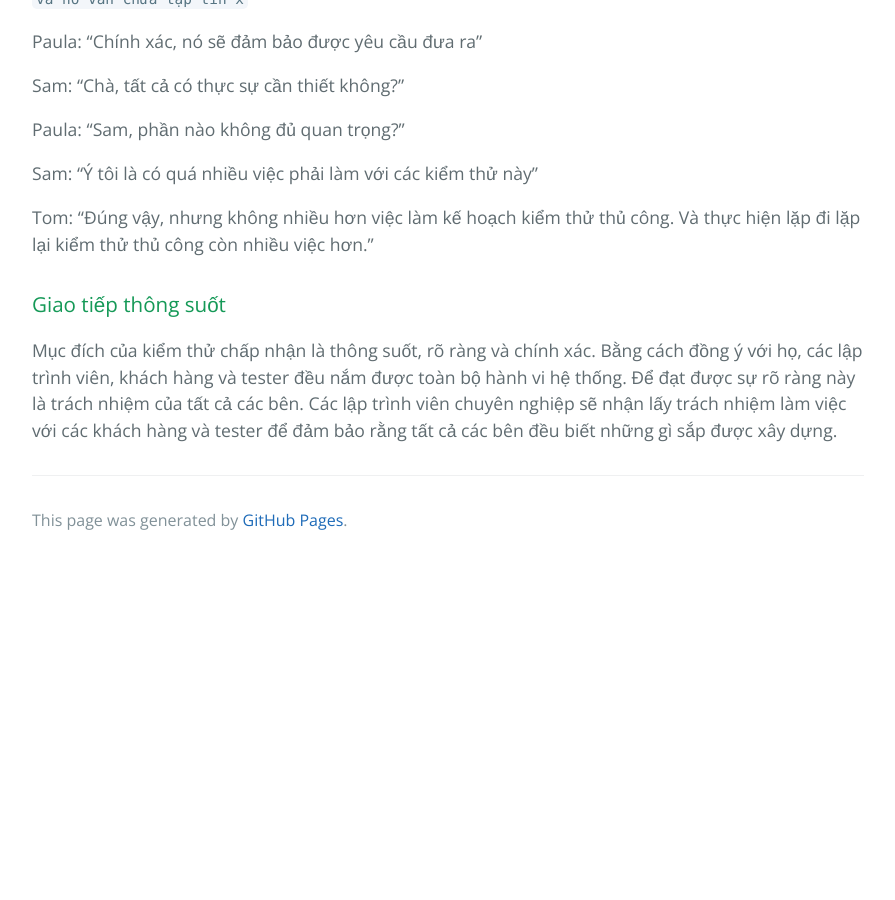
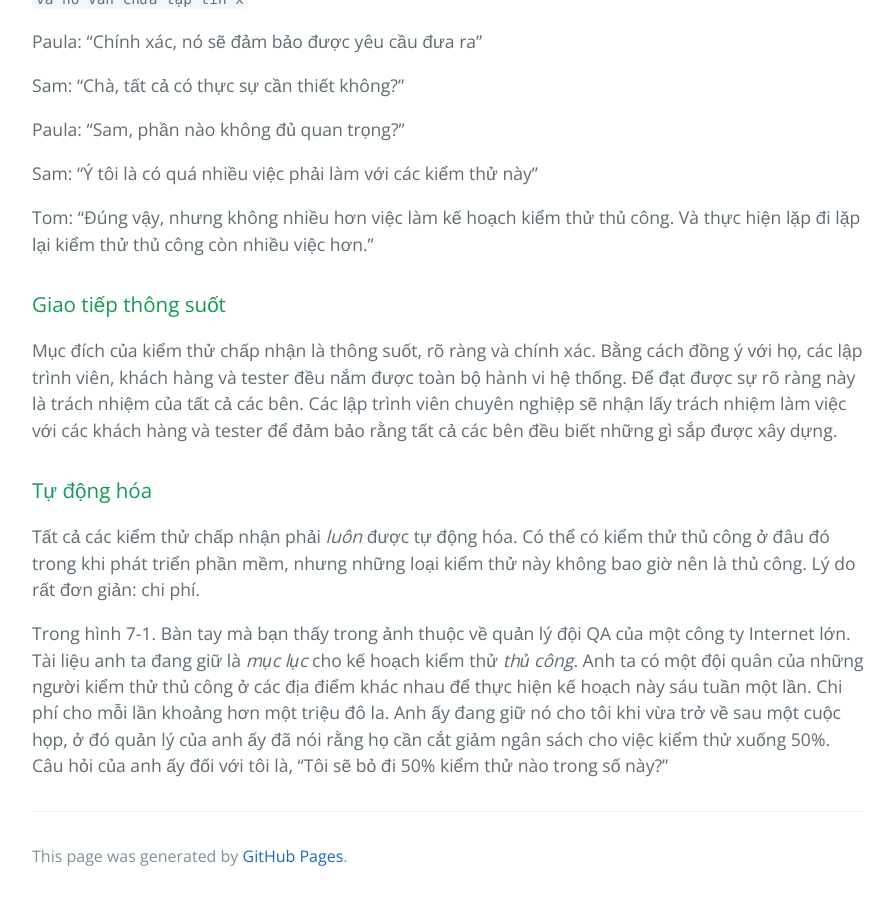
Before and after one commit to HaiBV/haibv.github.io, a Jekyll site: the page built from clean-coder/chapter-7-acceptance-testing.md, in a window 1280 px wide and 900 px high, scrolled down 8096 px. Shown: the whole window, without its empty margins (192-1087 px from the left). Built offline with Jekyll 4.4.1, drawn with Linux system fonts in a browser that asks for light colours; our own code applies the rules of GitHub Pages for plain Markdown files; before the commit the page ends 8660 px from its top, so only the background shows below that.

Commit message:
Book - The Clean Coder - Chapter 7 - Acceptance Testing

```diff
--- a/clean-coder/chapter-7-acceptance-testing.md
+++ b/clean-coder/chapter-7-acceptance-testing.md
@@ -247,3 +247,9 @@ Tom: "Đúng vậy, nhưng không nhiều hơn việc làm kế hoạch kiểm t
 ### Giao tiếp thông suốt
 
 Mục đích của kiểm thử chấp nhận là thông suốt, rõ ràng và chính xác. Bằng cách đồng ý với họ, các lập trình viên, khách hàng và tester đều nắm được toàn bộ hành vi hệ thống. Để đạt được sự rõ ràng này là trách nhiệm của tất cả các bên. Các lập trình viên chuyên nghiệp sẽ nhận lấy trách nhiệm làm việc với các khách hàng và tester để đảm bảo rằng tất cả các bên đều biết những gì sắp được xây dựng.
+
+### Tự động hóa
+
+Tất cả các kiểm thử chấp nhận phải _luôn_ được tự động hóa. Có thể có kiểm thử thủ công ở đâu đó trong khi phát triển phần mềm, nhưng những loại kiểm thử này không bao giờ nên là thủ công. Lý do rất đơn giản: chi phí.
+
+Trong hình 7-1. Bàn tay mà bạn thấy trong ảnh thuộc về quản lý đội QA của một công ty Internet lớn. Tài liệu anh ta đang giữ là _mục lục_ cho kế hoạch kiểm thử _thủ công_. Anh ta có một đội quân của những người kiểm thử thủ công ở các địa điểm khác nhau để thực hiện kế hoạch này sáu tuần một lần. Chi phí cho mỗi lần khoảng hơn một triệu đô la. Anh ấy đang giữ nó cho tôi khi vừa trở về sau một cuộc họp, ở đó quản lý của anh ấy đã nói rằng họ cần cắt giảm ngân sách cho việc kiểm thử xuống 50%. Câu hỏi của anh ấy đối với tôi là, "Tôi sẽ bỏ đi 50% kiểm thử nào trong số này?"
```
